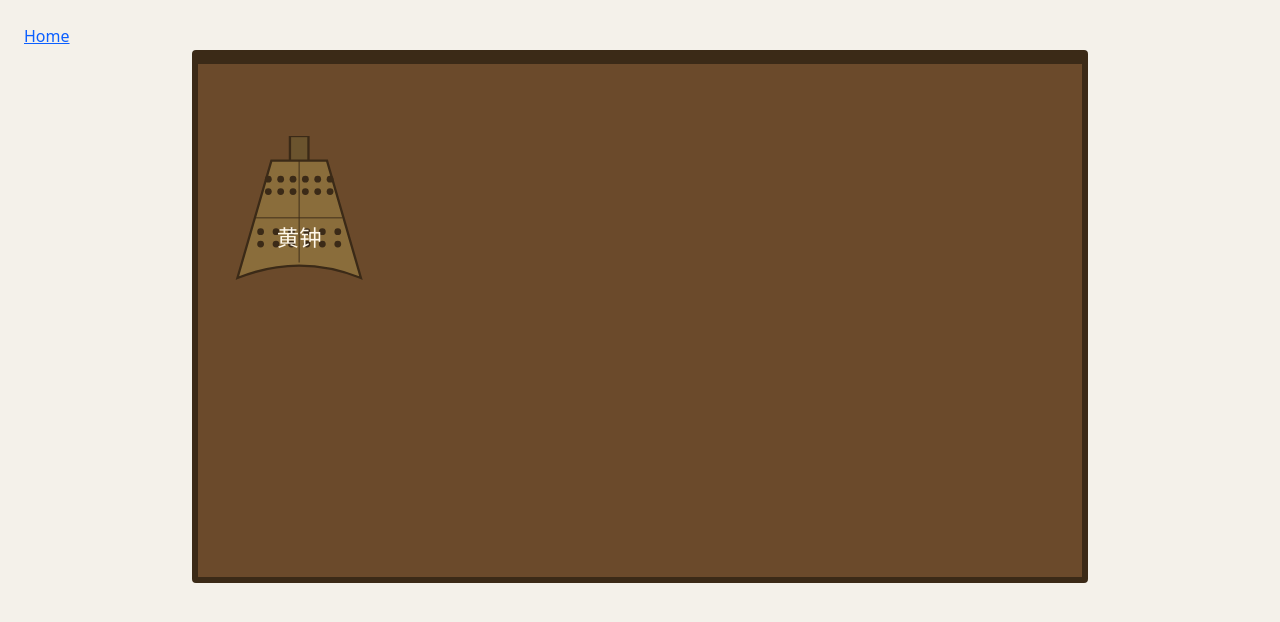
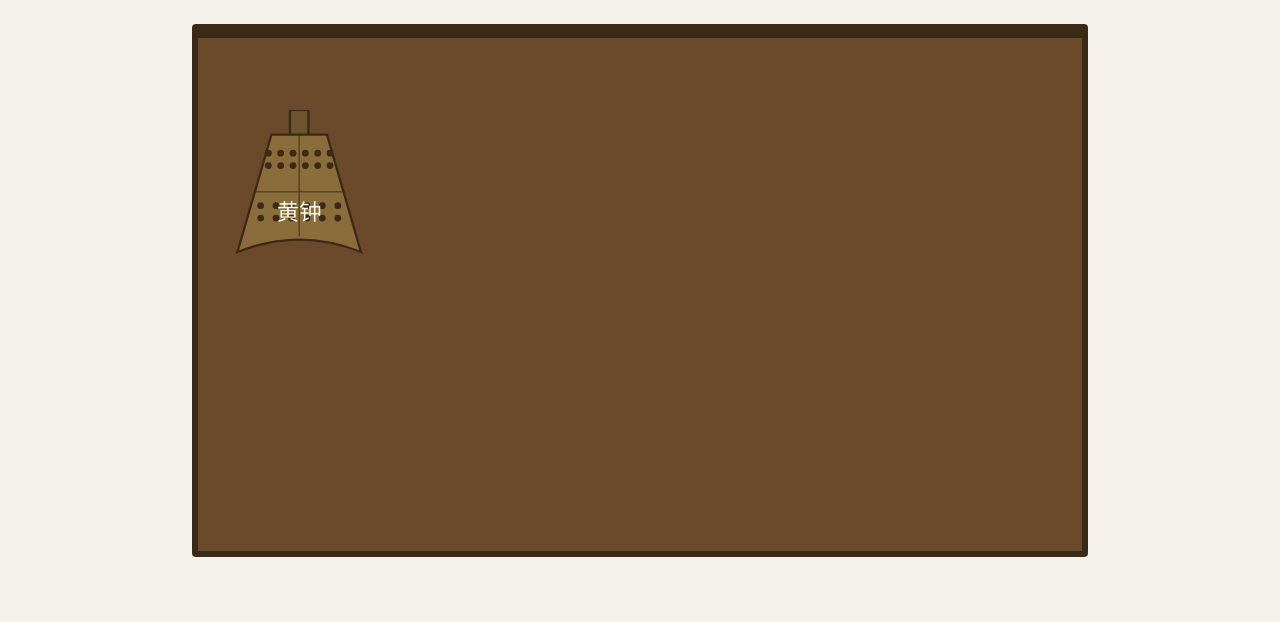
Before and after one commit to comp4020-agentic-coding-studio/comp4020-crit4-avaai666, a website built with Vite: page index.html in a window 1280 px wide. Built offline with nearby package versions, Linux system fonts and the light colour scheme.

Commit message:
fix: drop the Home nav link — it was the page's first focusable element
DESIGN.md: the page opens with one bell and nothing else. A Home link
sitting in front of it in tab order and DOM order contradicts that; it's
starter scaffolding, not part of this instrument. nav stays in the markup,
empty, since it's not otherwise load-bearing.

```diff
--- a/index.html
+++ b/index.html
@@ -22,9 +22,7 @@
   </head>
   <body>
     <header>
-      <nav aria-label="Primary">
-        <a href="./">Home</a>
-      </nav>
+      <nav aria-label="Primary"></nav>
     </header>
     <main>
       <h1 class="sr-only">Bianzhong</h1>
```
